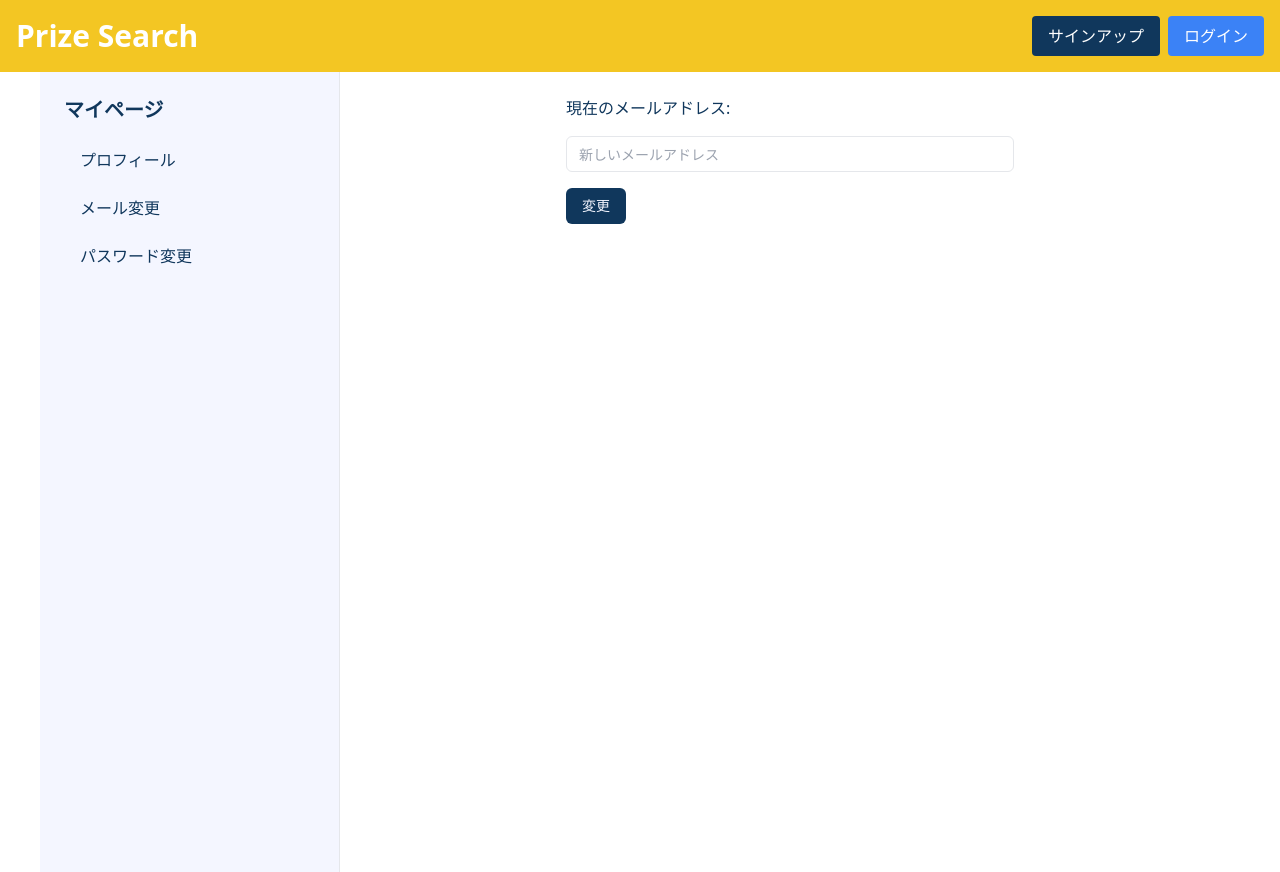
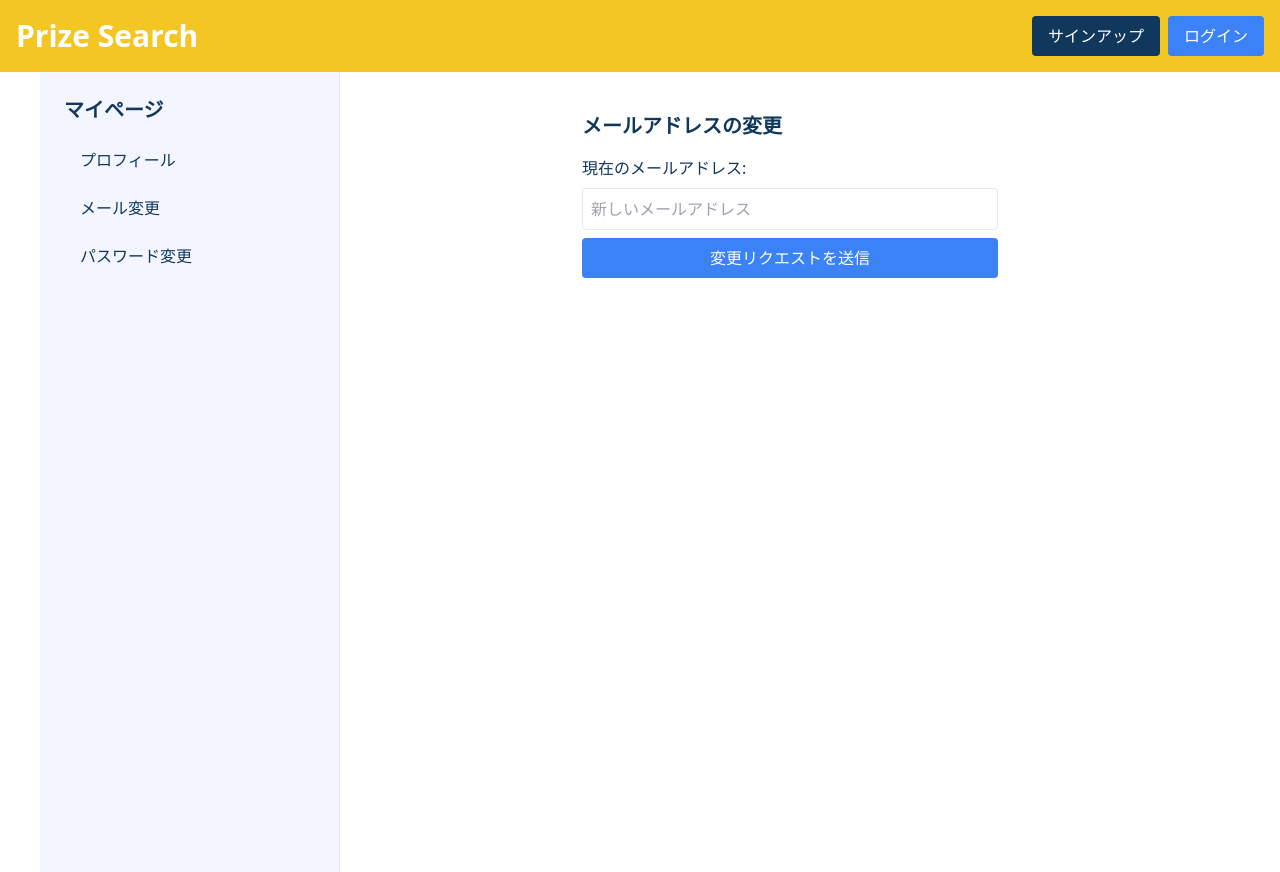
Before and after one commit to pierrejaune/Prize-Search, a Next.js app: page /mypage/email-change in a window 1280 px wide. Built offline with nearby package versions, Linux system fonts and the light colour scheme; no server answers.

Commit message:
メールアドレス変更まで完了

```diff
--- a/src/app/mypage/email-change/page.tsx
+++ b/src/app/mypage/email-change/page.tsx
@@ -1,43 +1,61 @@
 'use client';
 
 import { useState } from 'react';
+import { updateEmail } from '@/lib/supabase/actions';
 import { useUser } from '@/lib/userContext';
-import { updateEmail } from '@/lib/supabase/actions';
-import { Input } from '@/components/ui/input';
-import { Button } from '@/components/ui/button';
 import { useRouter } from 'next/navigation';
+
+export const dynamic = 'auto';
 
 export default function EmailChangePage() {
   const { user } = useUser();
   const [newEmail, setNewEmail] = useState('');
+  const [message, setMessage] = useState('');
   const [error, setError] = useState('');
   const router = useRouter();
 
   const handleEmailChange = async () => {
-    const res = await updateEmail(newEmail);
-    if (res.error) {
-      setError(res.error);
+    setMessage('');
+    setError('');
+
+    if (!newEmail) {
+      setError('新しいメールアドレスを入力してください。');
+      return;
+    }
+
+    const result = await updateEmail(newEmail);
+    if (result.error) {
+      setError(result.error);
     } else {
-      router.push('/mypage');
+      setMessage(result.message ?? '確認メールを送信しました。');
+
+      // 5秒後に /mypage へリダイレクト
+      setTimeout(() => {
+        router.push('/mypage');
+      }, 5000);
     }
   };
 
   return (
-    <div className='max-w-md mx-auto space-y-4'>
-      <p>現在のメールアドレス: {user?.email}</p>
-      <Input
+    <div className='max-w-md mx-auto p-4'>
+      <h1 className='text-xl font-bold mb-4'>メールアドレスの変更</h1>
+      <p className='mb-2'>現在のメールアドレス: {user?.email}</p>
+      <input
         type='email'
-        placeholder='新しいメールアドレス'
         value={newEmail}
         onChange={(e) => setNewEmail(e.target.value)}
+        className='w-full p-2 border rounded mb-2'
+        placeholder='新しいメールアドレス'
       />
-      {error && <p className='text-red-500'>{error}</p>}
-      <Button
+      <button
         onClick={handleEmailChange}
-        className='original-bg-navy original-white rounded-md'
+        className='w-full bg-blue-500 text-white p-2 rounded'
       >
-        変更
-      </Button>
+        変更リクエストを送信
+      </button>
+
+      {message && <p className='text-green-500 mt-2'>{message}</p>}
+      {error && <p className='text-red-500 mt-2'>{error}</p>}
     </div>
   );
 }
--- a/src/lib/auth.ts
+++ b/src/lib/auth.ts
@@ -27,14 +27,7 @@ export async function signupUser(formData: FormData) {
   if (error) return { error: error.message };
   if (!data.user) return { error: 'ユーザー情報が取得できませんでした。' };
 
-  //* 修正: profiles テーブルに「新規ユーザー」を追加
-  const { error: profileError } = await supabase
-    .from('profiles')
-    .insert({ id: data.user.id, username: '新規ユーザー' });
-
-  if (profileError) return { error: profileError.message };
-
-  return { message: '登録が成功しました！ログインしてください。' };
+  return { message: '登録が成功しました！確認メールを確認してください。' };
 }
 
 export async function loginUser(formData: FormData) {
--- a/src/lib/supabase/actions.ts
+++ b/src/lib/supabase/actions.ts
@@ -18,7 +18,7 @@ export async function updateProfile({
   if (avatarFile) {
     const fileExt = avatarFile.name.split('.').pop();
     const fileName = `${user.data.user.id}.${fileExt}`;
-    const filePath = `avatars/${fileName}`;
+    const filePath = `${fileName}`;
 
     // 画像をアップロード
     const { error: uploadError } = await supabase.storage
@@ -43,16 +43,22 @@ export async function updateProfile({
   // 正しいストレージURLを返す
   return {
     avatarUrl: avatarUrl
-      ? `${process.env.NEXT_PUBLIC_SUPABASE_URL}/storage/v1/object/public/${avatarUrl}`
+      ? `${process.env.NEXT_PUBLIC_SUPABASE_URL}/storage/v1/object/public/avatars/${avatarUrl}`
       : null,
   };
 }
 
 export async function updateEmail(newEmail: string) {
+  // メールアドレス変更リクエストを送信
   const supabase = await createClient();
   const { error } = await supabase.auth.updateUser({ email: newEmail });
 
-  return { error: error?.message || null };
+  if (error) return { error: error.message };
+
+  return {
+    message:
+      'メールアドレス変更リクエストが送信されました。確認メールのリンクをクリックしてください。',
+  };
 }
 
 export async function updatePassword(
--- a/src/lib/userContext.tsx
+++ b/src/lib/userContext.tsx
@@ -63,7 +63,8 @@ export function UserProvider({ children }: { children: React.ReactNode }) {
 
       // avatars/ が二重になっていないか確認して修正
       if (avatarUrl) {
-        avatarUrl = avatarUrl.replace(/^avatars\/avatars\//, 'avatars/');
+        avatarUrl = avatarUrl.replace('avatars/', '');
+        console.log(avatarUrl);
         if (!avatarUrl.startsWith('http')) {
           avatarUrl = `${storageBaseUrl}${avatarUrl}`;
         }
```
Also changed, not shown: 2 other files (tests, documents, lock files or other folders).
